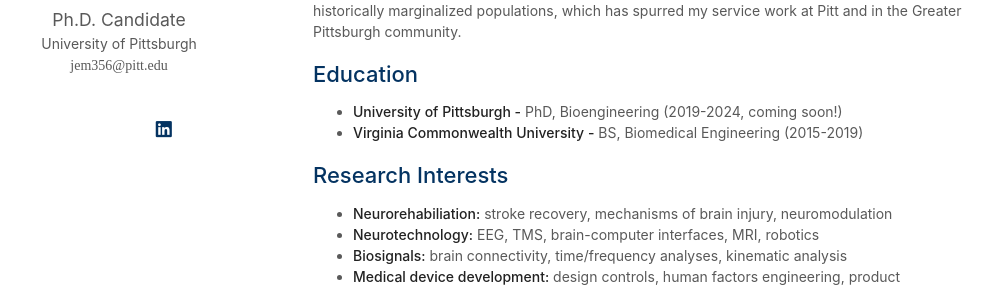
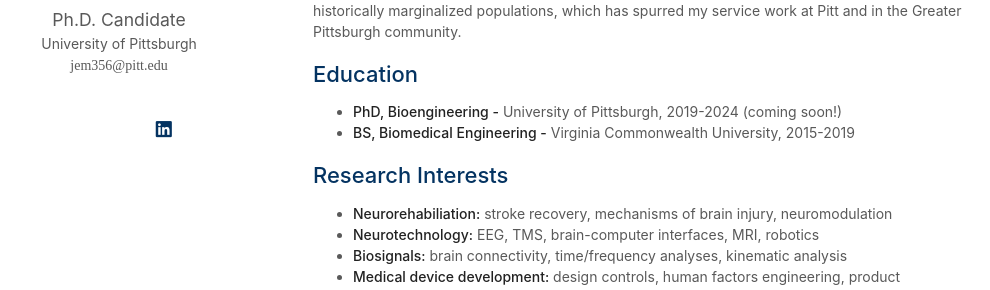
Before and after one commit to jennifer-mak/jennifer-mak, a Jekyll site: the page built from index.md, in a window 1280 px wide and 900 px high. Shown: the part 281-571 px from the top of the window, without its empty margins (157-1147 px from the left). Built offline with Jekyll 4.4.1, drawn with Linux system fonts in a browser that asks for light colours; nearby versions of some CDN libraries; a style sheet for code colours, icons or effects is not loaded; our own code applies the rules of GitHub Pages for plain Markdown files.

```diff
--- a/index.md
+++ b/index.md
@@ -7,8 +7,8 @@ layout: homepage
 Welcome to my page! I am currently in my fifth year of my PhD in Bioengineering at the University of Pittsburgh where I am a member of the Rehab Neural Engineering Labs under Dr. George Wittenberg. My thesis work is on understanding the brain mechanisms involved in the attention (spatial neglect) and motor (upper limb hemiparesis) deficits after stroke, and building technology-driven methods for improving stroke rehabilitation. Outside of research, I am also deeply passionate about increasing access to STEM education, especially for women and historically marginalized populations, which has spurred my service work at Pitt and in the Greater Pittsburgh community.
 
 ## Education
-- **University of Pittsburgh -** PhD, Bioengineering (2019-2024, coming soon!)
-- **Virginia Commonwealth University -** BS, Biomedical Engineering (2015-2019)
+- **PhD, Bioengineering -** University of Pittsburgh, 2019-2024 (coming soon!)
+- **BS, Biomedical Engineering -** Virginia Commonwealth University, 2015-2019
 
 ## Research Interests
 
```
